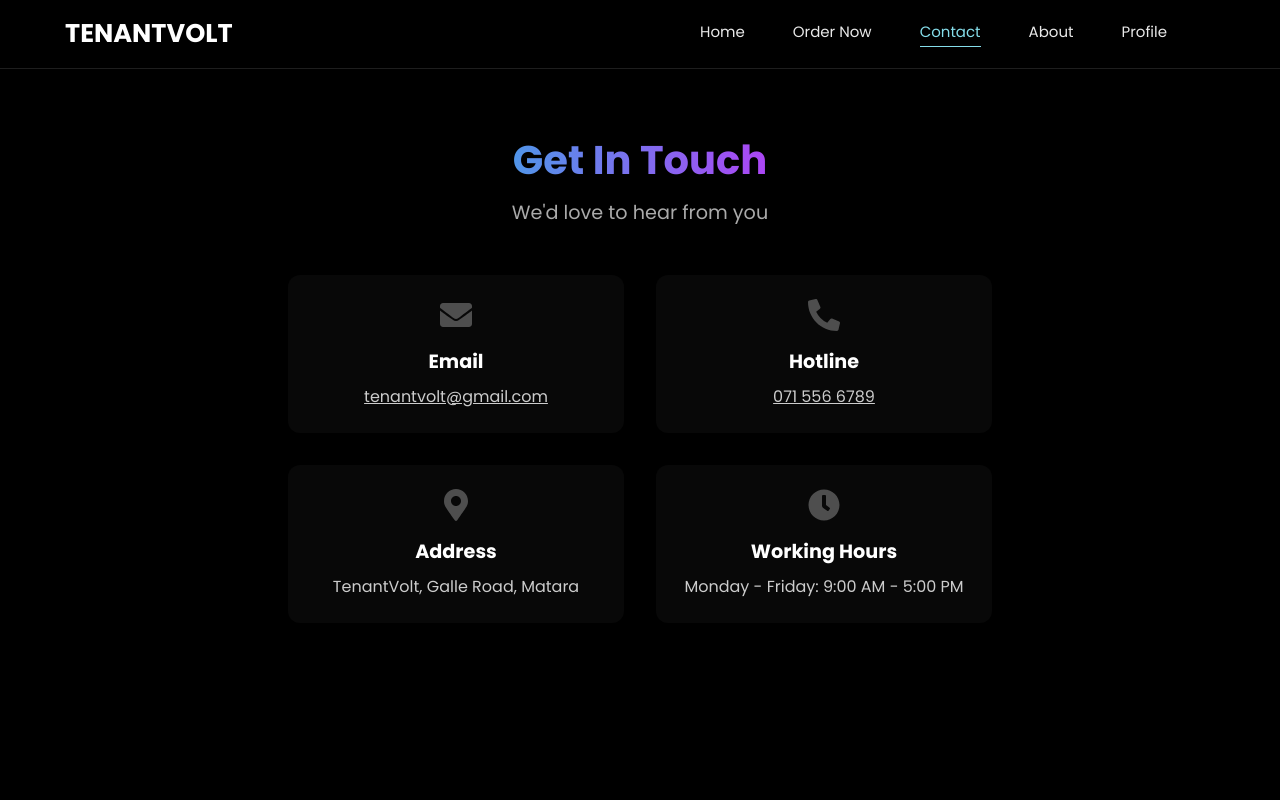
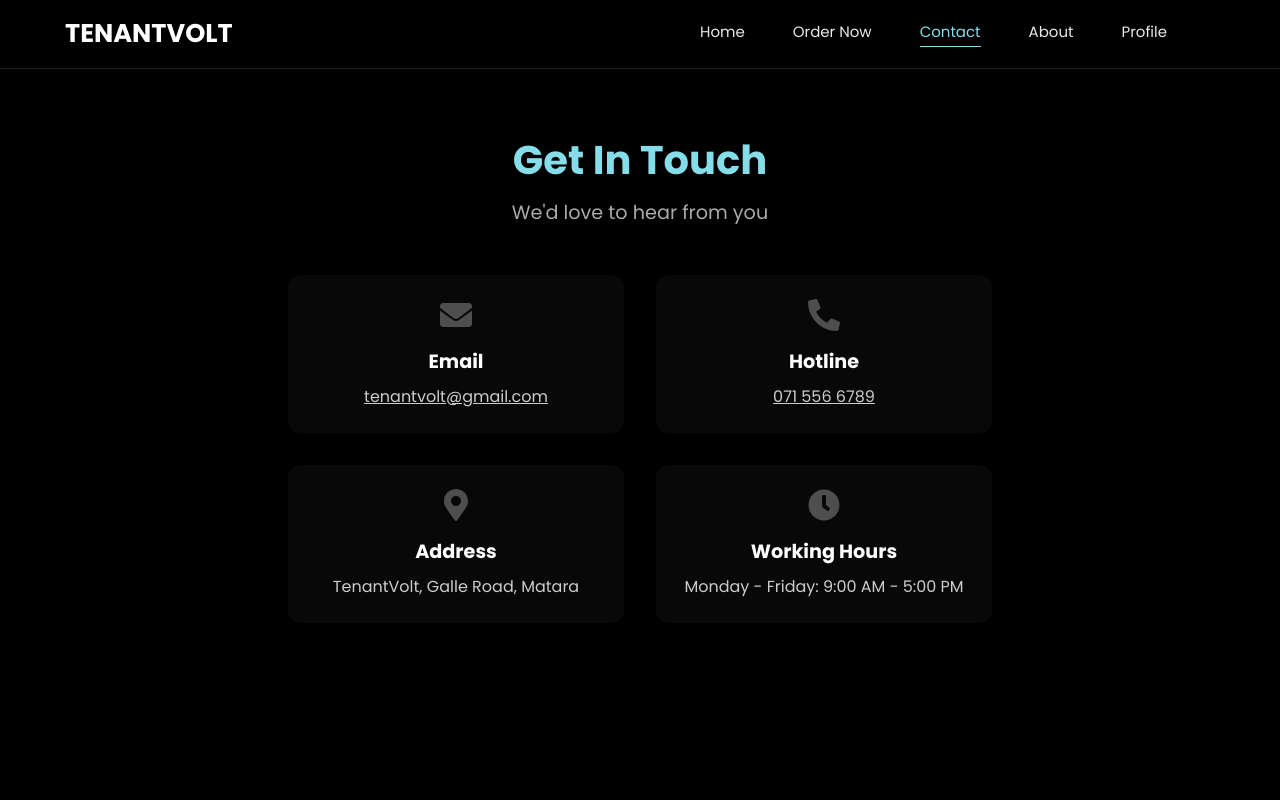
Before and after one commit to sasithhansaka/TenantVolt-React, a React (Vite) app in the folder Frontend/: page /contact in a window 1280 px wide. Shown: the top 800 px of the page. Built offline with nearby package versions, Linux system fonts and the light colour scheme; a web font is replaced by a local one.

Commit message:
Contact Page updated

```diff
--- a/Frontend/src/pages/ContactPage.module.css
+++ b/Frontend/src/pages/ContactPage.module.css
@@ -23,7 +23,7 @@
     font-size: 2.5rem;
     margin-bottom: 0.5rem;
     font-weight: 700;
-    background: linear-gradient(90deg, #00dbde, #fc00ff);
+    background: #85DDEA;
     -webkit-background-clip: text;
     -webkit-text-fill-color: transparent;
 }
```
